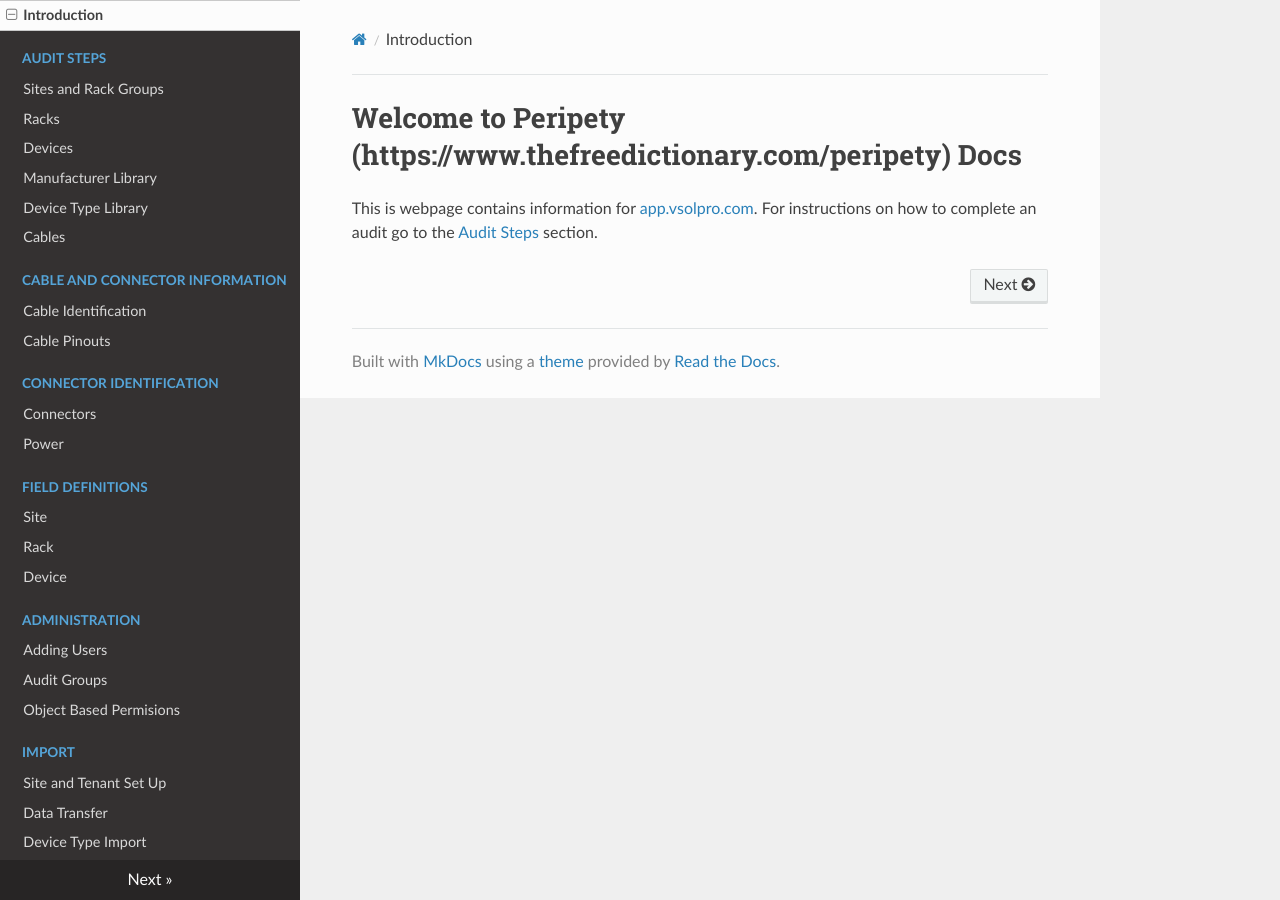
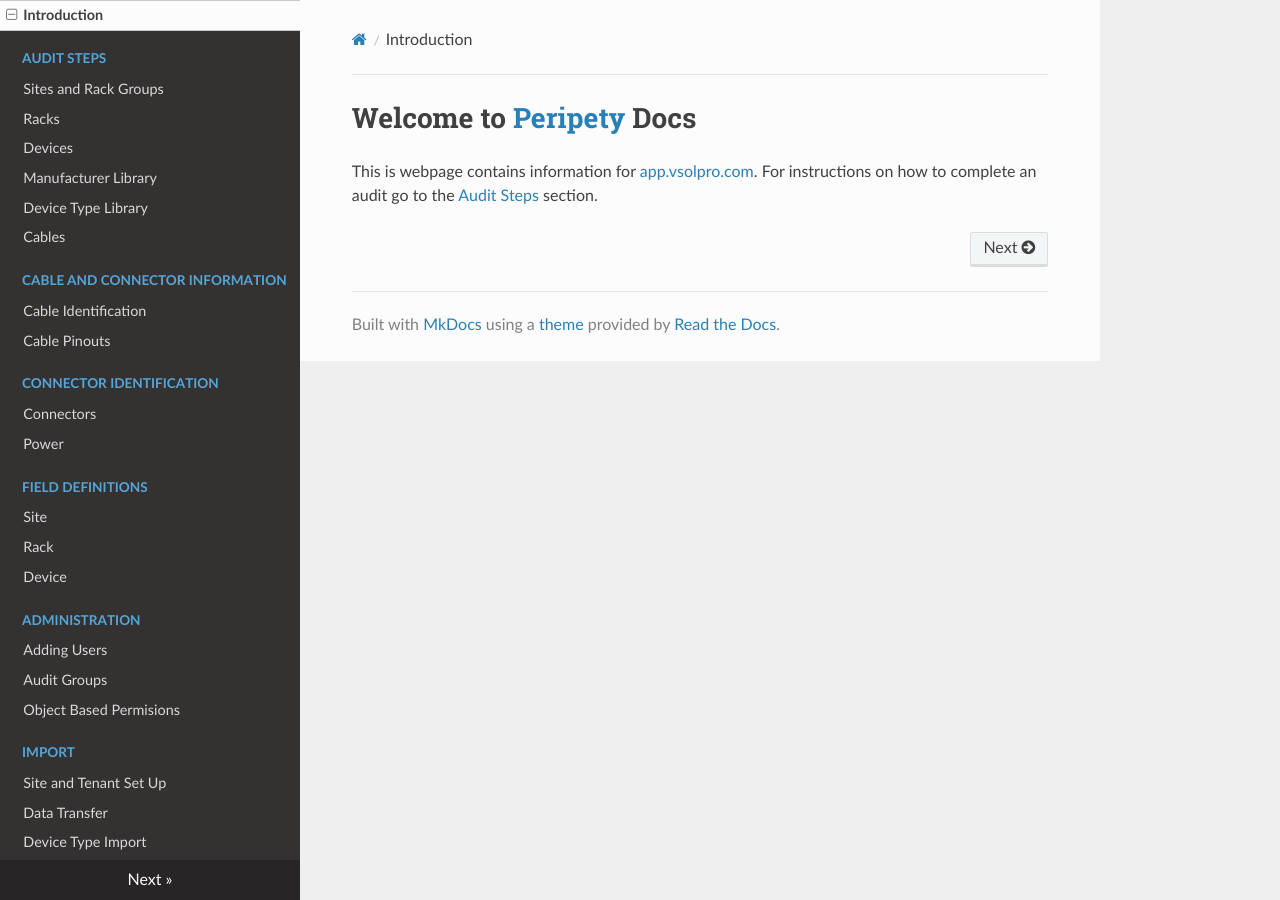
Before and after one commit to gadler01/peripety-docs, an MkDocs documentation site: the page built from docs/index.md, in a window 1280 px wide. Built offline with MkDocs 1.6.1, drawn with Linux system fonts in a browser that asks for light colours; nearby versions of some CDN libraries; old or Windows-style settings are respelled for this version of MkDocs.

Commit message:
Update index.md
Link

```diff
--- a/docs/index.md
+++ b/docs/index.md
@@ -1,3 +1,3 @@
-# Welcome to Peripety (https://www.thefreedictionary.com/peripety) Docs
+# Welcome to [Peripety](https://www.thefreedictionary.com/peripety) Docs
 
 This is webpage contains information for [app.vsolpro.com](https://app.vsolpro.com). For instructions on how to complete an audit go to the [Audit Steps](audit-steps/racks.md) section.
```
